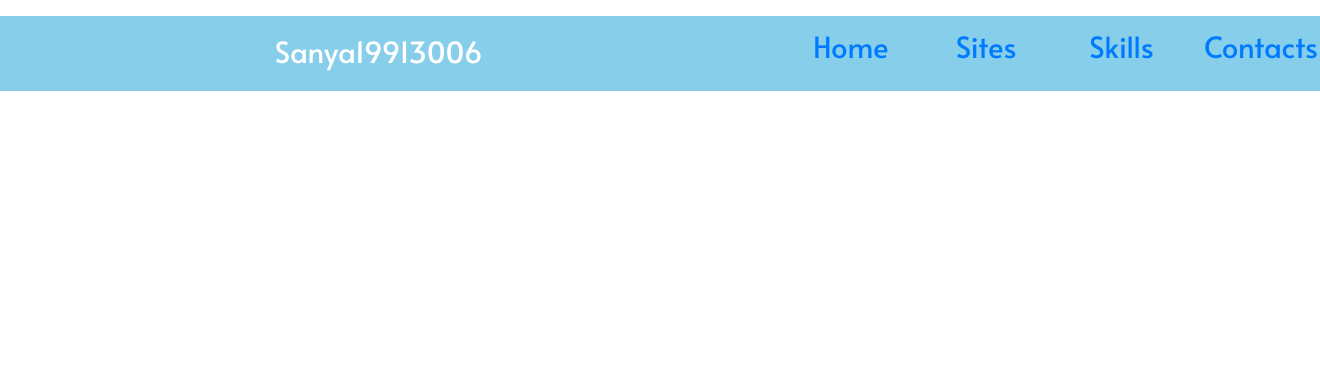
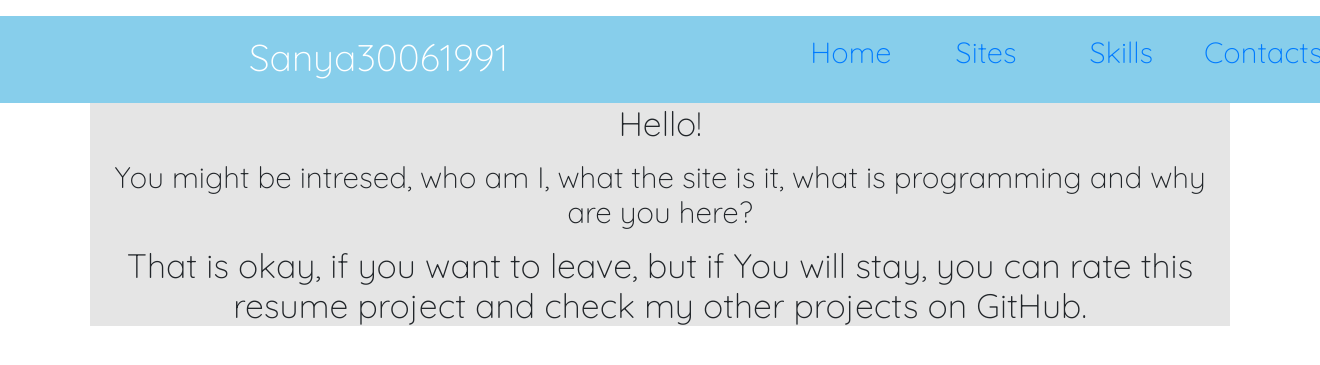
Before and after one commit to Sanya30061991/SimpleResumeDjangoProject, a Python web app: template ResumeContent/templates/ResumeContent/starting.html in a window 1320 px wide. Shown: the top 365 px of the page. Run offline with Jinja, Linux system fonts and the light colour scheme; the template is opened without the code that fills it, so the values that code supplies are empty; some libraries are stand-ins or nearby versions.

Commit message:
Changed main font and added some description

```diff
--- a/ResumeContent/templates/ResumeContent/starting.html
+++ b/ResumeContent/templates/ResumeContent/starting.html
@@ -7,6 +7,7 @@
     <title>Resume</title>
     <style>
 @import url('https://fonts.googleapis.com/css2?family=Alata&display=swap');
+@import url('https://fonts.googleapis.com/css2?family=Quicksand:wght@300&display=swap');
 html { font-size: calc(1em + 1vw) }
 body {
     width: 100%;
@@ -17,7 +18,7 @@ body {
 .navig {
     text-align: center;
     font-size: 1vw + 1.5vh;
-    font-family: 'Alata', sans-serif;
+    font-family: 'Quicksand', sans-serif;
     background-color: skyblue;
     padding-bottom: 2vmin;
     margin-top: 2vmin;
@@ -61,13 +62,25 @@ body {
 .el-link:hover {
     color: rgb(41, 114, 143);
 }
+#logo-link {
+    text-decoration: none;
+    color: white;
+    transition: 0.4s;
+}
+#logo-link:hover {
+    color: rgb(22, 126, 223);
+}
+.introducing {
+    font-size: calc(0.8em + 0.8vw);
+    font-family: 'Quicksand', sans-serif;
+}
     </style>
 </head>
 <body>
     <header class="navig">
         <div class="row align-items-center">
                 <div class="d-none d-sm-block col-sm-1 col-md-2 col-lg-2 col-xl-2 d-xl-none"></div>
-                <div class="col-6 col-sm-5 col-md-4 col-lg-4 col-xl-7" style="color: white; margin-top: 1%;">Sanya19913006</div>
+                <div class="col-6 col-sm-5 col-md-4 col-lg-4 col-xl-7" style="color: white; margin-top: 1%; text-decoration: none; font-size: calc(0.6em + 1.5vw)"><a href="https://github.com/Sanya30061991" id="logo-link">Sanya30061991</a></div>
                 <div class="col-4 d-sm-none"></div>
                 <div class="col-2 col-sm-5 col-md-4 col-lg-4 col-xl-5 d-sm-block d-none">
                     <div class="buttons">
@@ -86,6 +99,7 @@ body {
                     </div>
                 </button>
                 <div id="micro-menu">
+                    <div class="el" style="width: 100%; color: grey; position: relative; border: 0px transparent grey; border-bottom: 1px grey solid;"></div>
                     <div class="el"><a href="" class="el-link">Home</a></div>
                     <div class="el"><a href="" class="el-link">Sites</a></div>
                     <div class="el"><a href="" class="el-link">Skills</a></div>
@@ -93,5 +107,16 @@ body {
                 </div>
         </div>
     </header>
+    <div class="container" style="background-color: rgba(128, 128, 128, 0.205); text-align: center;">
+        <h3 class="introducing" >
+            Hello!
+        </h3>
+        <h3 class="introducing" style="font-size: calc(0.7em + 0.7vw);">
+            You might be intresed, who am I, what the site is it, what is programming and why are you here?
+        </h3>
+        <h2 class="introducing">
+            That is okay, if you want to leave, but if You will stay, you can rate this resume project and check my other projects on GitHub.
+        </h2>
+    </div>
 </body>
 </html>
```
